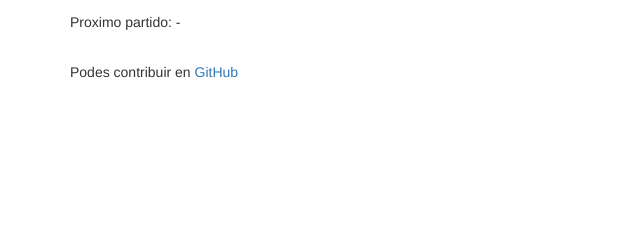
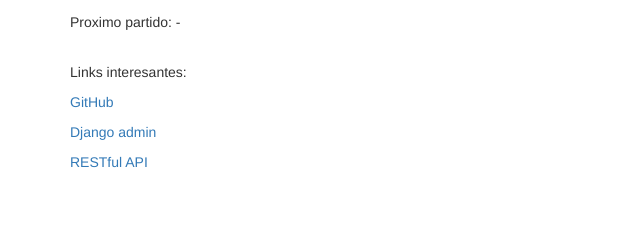
Before and after one commit to irodrigo17/futbol5-django, a Django app: template core/templates/core/index.html in a window 1280 px wide. Shown: the part 231-471 px from the top of the page, without its empty margins (0-640 px from the left). Run offline with Django 3.2, Linux system fonts and the light colour scheme; the template is opened without the code that fills it: values that come from a table or form of the project are taken from there, others are empty; data comes from the database, SQL or seed files in the repository; parts of the project's set-up code (start-up, migrations or seed data) failed here and were passed over; some libraries are stand-ins or nearby versions.

Commit message:
Add RESTful API and Django admin links to site footer

```diff
--- a/core/templates/core/partial_site_footer.html
+++ b/core/templates/core/partial_site_footer.html
@@ -4,9 +4,15 @@
 
     <footer>
       <div class="container">
+        <p>Links interesantes:<p>
         <p>
-          Podes contribuir en
           <a href="https://github.com/irodrigo17/futbol5-django">GitHub</a>
+        </p>
+        <p>
+          <a href="/admin">Django admin</a>
+        </p>
+        <p>
+          <a href="/api">RESTful API</a>
         </p>
       </div>
     </footer>
```
